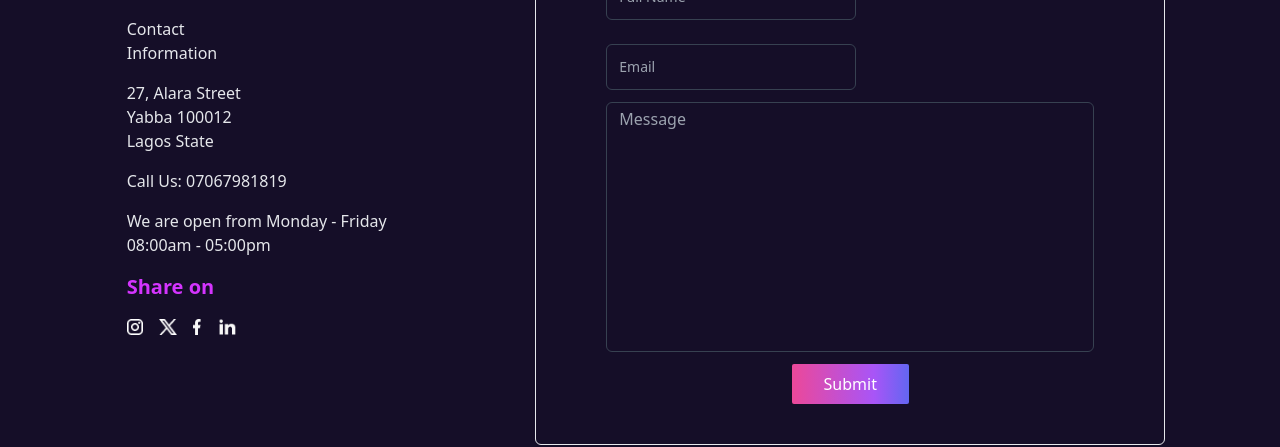
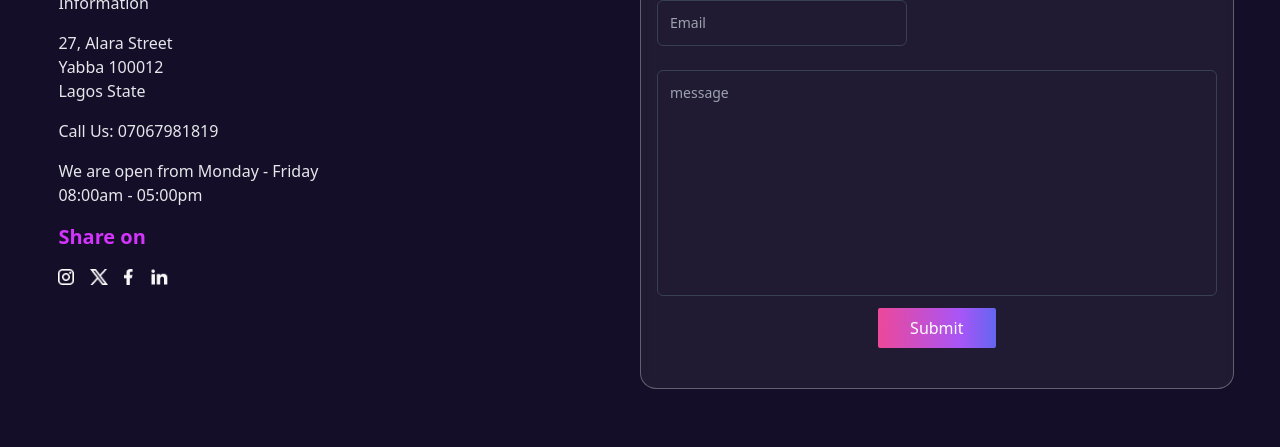
Before and after one commit to jesseemana/GetLinked, a React (Vite) app: page /contact in a window 1280 px wide. Shown: the part 263-710 px from the top of the page. Built offline with nearby package versions, Linux system fonts and the light colour scheme.

Commit message:
finished form and changed imports

```diff
--- a/src/components/Forms/ContactForm.tsx
+++ b/src/components/Forms/ContactForm.tsx
@@ -1,36 +1,54 @@
-import React from 'react'
-import Input from '../Inputs/Input'
-import Button from '../Button'
+import { z } from 'zod'
+import { useForm } from 'react-hook-form'
+import { ContactSchema } from '@/lib/schemas'
+import { zodResolver } from '@hookform/resolvers/zod'
+
+import Input from '@/components/Input'
+import Button from '@/components/Button'
+import TextArea from '@/components/TextArea'
+
+export type ContactFields = z.infer<typeof ContactSchema>
 
 interface FormProps {
   submitting: boolean
-  onSubmit: () => void
+  onSubmit: (data: ContactFields) => void
 }
 
 const ContactForm = ({onSubmit, submitting}: FormProps) => {
-  const handleSubmit = () => { console.log('Form Submitted') }
+  const { register, handleSubmit, formState: { errors } } = useForm<ContactFields>({
+    resolver: zodResolver(ContactSchema)
+  })
 
   return (
-    <form onSubmit={onSubmit} className='flex flex-col gap-3 w-[630px] border px-[70px] py-10 rounded-md'>
+    <form
+      onSubmit={handleSubmit(onSubmit)}
+      className='flex flex-col gap-3 px-4 py-10 rounded-sm white-glassmorphism w-full'
+    >
       <p className='text-text-color font-semibold'>
         Questions or need assistance? <br />
         Let us know about it!
       </p>
+
       <Input
         id='full name'
         type='text'
+        inputProps={register('full_name')}
         placeholder='Full Name'
+        error={errors.full_name?.message as string}
       />
       <Input
         id='email'
         type='text'
+        inputProps={register('email')}
         placeholder='Email'
+        error={errors.email?.message as string}
       />
-      <textarea
+      <TextArea
         id='message'
-        rows={10}
-        placeholder='Message'
-        className='py-1 px-3 resize-none bg-transparent border border-gray-700 rounded-md'
+        type='text'
+        inputProps={register('message')}
+        placeholder='message'
+        error={errors.message?.message as string}
       />
       <div className='grid place-items-center'>
         <Button
--- /dev/null
+++ b/src/components/Input.tsx
@@ -0,0 +1,33 @@
+type InputProps = {
+  id: string
+  type: 'text'
+  label?: string
+  error?: string
+  htmlFor?: string
+  placeholder: string
+  inputProps?: unknown
+}
+
+const Input = (props: InputProps) => {
+  return (
+    <>
+      <label
+        htmlFor={props.htmlFor}
+        className='text-sm md:text-[15px] capitalize text-gray-200'
+      >
+        {props.label}
+      </label>
+      <input
+        id={props.id}
+        type={props.type}
+        placeholder={props.placeholder}
+        autoComplete='off'
+        {...(props.inputProps ?? {})}
+        className='py-3 px-3 text-sm text-gray-200 border border-gray-700 rounded-md bg-transparent  lg:w-[250px] outline-none'
+      />
+      {props.error && <span className='text-red-600 text-sm'>{props.error}</span>}
+    </>
+  )
+}
+
+export default Input
--- /dev/null
+++ b/src/components/Points.tsx
@@ -0,0 +1,10 @@
+const Points = ({point, text}: { text: string, point: string }) => {
+  return (
+    <p className='text-sm md:text-lg'>
+      <span className='text-span-color'>{point}: </span>
+      {text}
+    </p>
+  )
+}
+
+export default Points
--- /dev/null
+++ b/src/components/TextArea.tsx
@@ -0,0 +1,33 @@
+type InputProps = {
+  id: string
+  type: 'text'
+  label?: string
+  error?: string
+  htmlFor?: string
+  placeholder: string
+  inputProps?: unknown
+}
+
+const TextArea = (props: InputProps) => {
+  return (
+    <>
+      <label
+        htmlFor={props.htmlFor}
+        className='text-sm md:text-[15px] capitalize text-gray-200'
+      >
+        {props.label}
+      </label>
+      <textarea
+        id={props.id}
+        placeholder={props.placeholder}
+        autoComplete='off'
+        rows={10}
+        {...(props.inputProps ?? {})}
+        className='py-3 px-3 text-sm md:text-md resize-none text-gray-200 border border-gray-700 rounded-md bg-transparent  outline-none'
+      />
+      {props.error && <span className='text-red-600 text-sm'>{props.error}</span>}
+    </>
+  )
+}
+
+export default TextArea
--- a/src/pages/Contact.tsx
+++ b/src/pages/Contact.tsx
@@ -1,19 +1,22 @@
-import React, { useState } from 'react'
+import axios from 'axios'
+import { useState } from 'react'
 import Container from '../components/Container'
-import ContactForm from '../components/Forms/ContactForm'
 import useDocumentTitle from '@/hooks/useDocumentTitle'
+import ContactForm, { ContactFields } from '../components/Forms/ContactForm'
 
 const Contact = () => {
   useDocumentTitle('Contact')
 
   const [submitting, setSubmitting] = useState(false)
 
-  const onSubmit = () => {}
+  const submit = async(data: ContactFields) => {
+    console.log(data)
+  }
 
   return (
     <Container>
-      <div className='text-gray-200 flex items-center h-[84vh] px-2 justify-around'>
-        <div className='flex flex-col gap-4 font-normal px-3'>
+      <div className='text-gray-200 items-center flex flex-col-reverse lg:grid lg:grid-cols-2 px-2 justify-around gap-y-5'>
+        <div className='flex flex-col gap-4 font-normal px-3 w-full'>
           <h1 className='text-text-color text-2xl font-bold'>Get in touch</h1>
           <p className='capitalize'>contact <br/> information</p>
           <p>27, Alara Street <br/>
@@ -34,7 +37,7 @@ const Contact = () => {
           </div>
         </div>
         <ContactForm
-          onSubmit={onSubmit}
+          onSubmit={submit}
           submitting={submitting}
         />
       </div>
```
